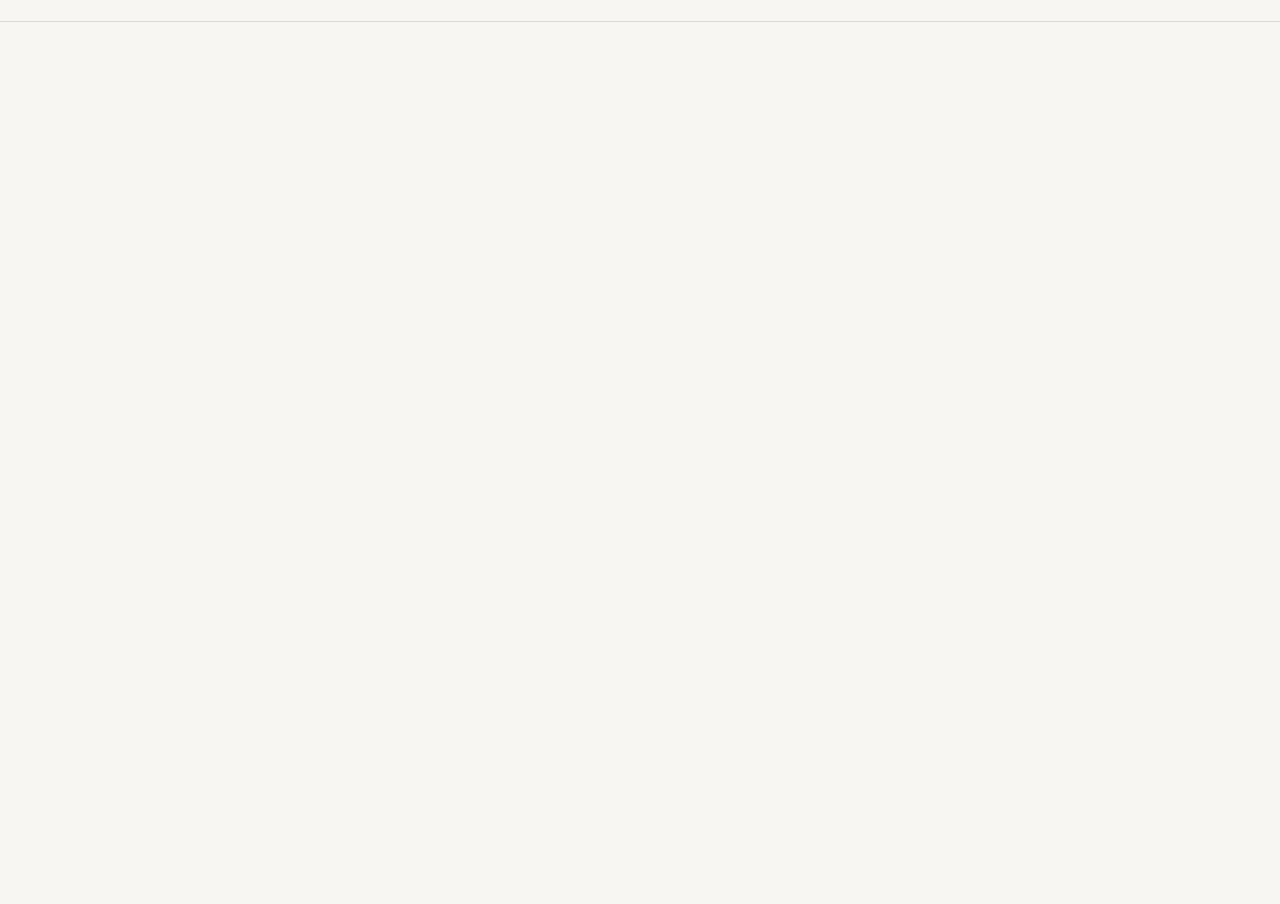
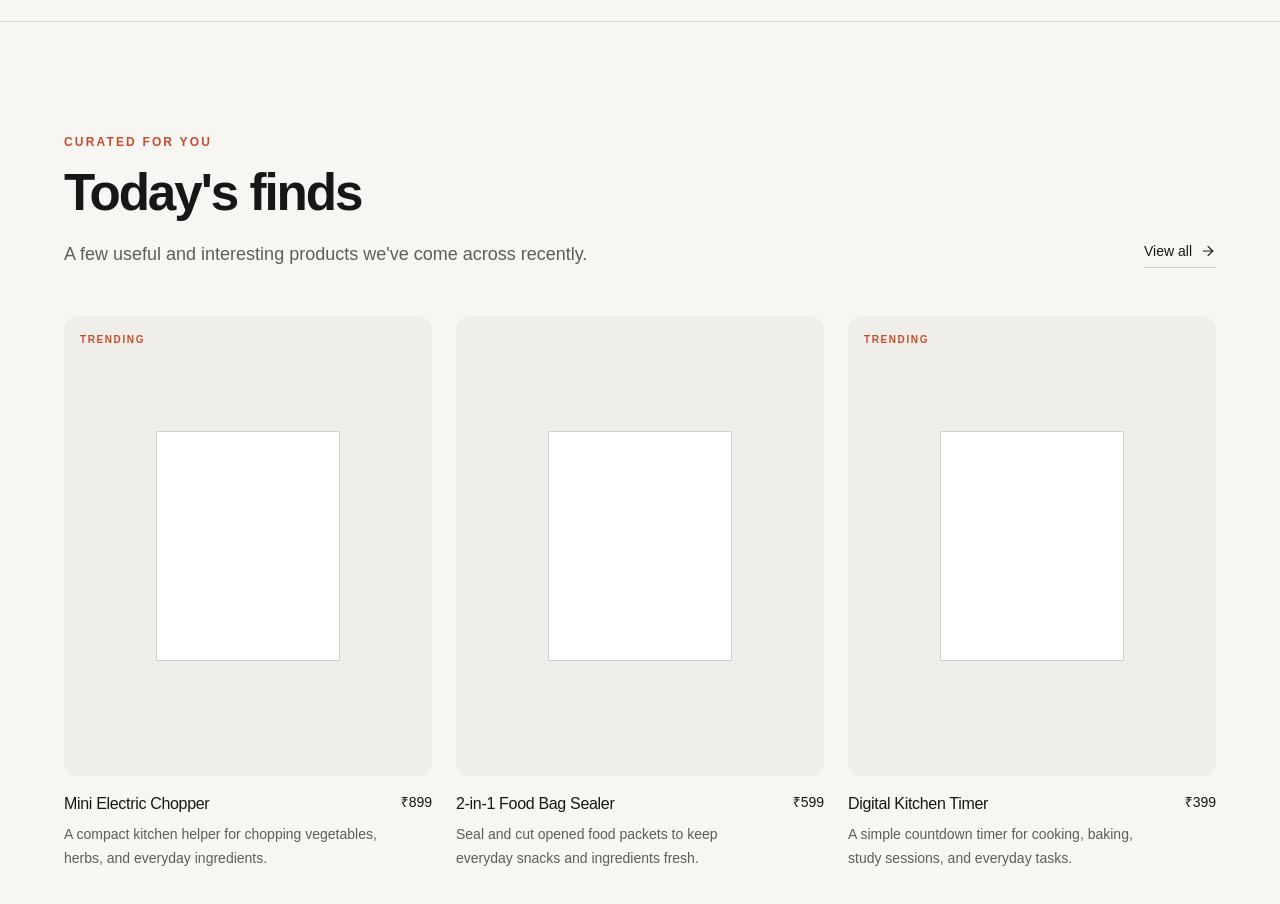
Before and after one commit to daily-finds-hub-india/daily-finds-hub, a Next.js app: page / in a window 1280 px wide. Shown: the part 780-1684 px from the top of the page. Before the commit the page ends 802 px from the top, so only its background shows below. Built offline with nearby package versions, Linux system fonts and the light colour scheme.

Commit message:
feat: add product discovery cards

```diff
--- a/src/app/page.tsx
+++ b/src/app/page.tsx
@@ -1,9 +1,11 @@
+import { FeaturedProducts } from '@/components/home/FeaturedProducts';
 import { Hero } from '@/components/home/Hero';
 
 export default function Home() {
   return (
     <main>
       <Hero />
+      <FeaturedProducts />
     </main>
   );
 }
--- /dev/null
+++ b/src/components/home/FeaturedProducts.tsx
@@ -0,0 +1,51 @@
+import Link from 'next/link';
+import { ArrowRight } from 'lucide-react';
+
+import { Container } from '@/components/layout/Container';
+import { ProductCard } from '@/components/products/ProductCard';
+import { Section } from '@/components/ui/Section';
+import { SectionHeading } from '@/components/ui/SectionHeading';
+
+import { products } from '@/data/products';
+
+export function FeaturedProducts() {
+  const featuredProducts = products
+    .filter((product) => product.featured)
+    .slice(0, 3);
+
+  if (featuredProducts.length === 0) {
+    return null;
+  }
+
+  return (
+    <Section>
+      <Container>
+        <div className="flex flex-col gap-8 sm:flex-row sm:items-end sm:justify-between">
+          <SectionHeading
+            eyebrow="Curated for you"
+            title="Today's finds"
+            description="A few useful and interesting products we've come across recently."
+          />
+
+          <Link
+            href="/products"
+            className="group inline-flex shrink-0 items-center gap-2 self-start border-b border-[var(--border-strong)] pb-1.5 text-sm font-medium text-[var(--text-primary)] transition-colors hover:border-[var(--accent)] hover:text-[var(--accent)] sm:self-auto"
+          >
+            View all
+            <ArrowRight
+              size={16}
+              strokeWidth={1.8}
+              className="transition-transform duration-200 group-hover:translate-x-1"
+            />
+          </Link>
+        </div>
+
+        <div className="mt-12 grid gap-x-6 gap-y-12 sm:grid-cols-2 lg:grid-cols-3">
+          {featuredProducts.map((product) => (
+            <ProductCard key={product.id} product={product} />
+          ))}
+        </div>
+      </Container>
+    </Section>
+  );
+}
--- /dev/null
+++ b/src/components/products/ProductCard.tsx
@@ -0,0 +1,52 @@
+import Link from 'next/link';
+import { ArrowUpRight } from 'lucide-react';
+
+import type { Product } from '@/types/product';
+
+interface ProductCardProps {
+  product: Product;
+}
+
+export function ProductCard({ product }: ProductCardProps) {
+  return (
+    <article className="group">
+      <Link href={`/products/${product.slug}`} className="block">
+        <div className="relative aspect-[4/5] overflow-hidden rounded-[var(--radius-lg)] bg-[var(--surface-muted)]">
+          <div className="absolute inset-0 flex items-center justify-center">
+            <div className="h-1/2 w-1/2 border border-[var(--border-strong)] bg-[var(--surface)] transition-transform duration-500 group-hover:scale-105" />
+          </div>
+
+          {product.trending && (
+            <span className="absolute left-4 top-4 text-[10px] font-semibold uppercase tracking-[0.16em] text-[var(--accent)]">
+              Trending
+            </span>
+          )}
+
+          <span className="absolute bottom-4 right-4 flex h-9 w-9 items-center justify-center rounded-full bg-[var(--surface)] text-[var(--text-primary)] opacity-0 shadow-[var(--shadow-subtle)] transition-all duration-300 group-hover:opacity-100">
+            <ArrowUpRight size={16} strokeWidth={1.8} />
+          </span>
+        </div>
+
+        <div className="pt-4">
+          <div className="flex items-start justify-between gap-4">
+            <div>
+              <h3 className="text-base font-medium leading-6 tracking-[-0.02em] text-[var(--text-primary)] transition-colors duration-200 group-hover:text-[var(--accent)]">
+                {product.name}
+              </h3>
+
+              <p className="mt-1.5 line-clamp-2 text-sm leading-6 text-[var(--text-secondary)]">
+                {product.description}
+              </p>
+            </div>
+
+            {product.price && (
+              <span className="shrink-0 text-sm font-medium text-[var(--text-primary)]">
+                ₹{product.price.amount.toLocaleString('en-IN')}
+              </span>
+            )}
+          </div>
+        </div>
+      </Link>
+    </article>
+  );
+}
--- /dev/null
+++ b/src/components/ui/Section.tsx
@@ -0,0 +1,15 @@
+import type { HTMLAttributes } from 'react';
+
+import { cn } from '@/lib/utils';
+
+interface SectionProps extends HTMLAttributes<HTMLElement> {
+  children: React.ReactNode;
+}
+
+export function Section({ children, className, ...props }: SectionProps) {
+  return (
+    <section className={cn('py-20 sm:py-24 lg:py-28', className)} {...props}>
+      {children}
+    </section>
+  );
+}
--- a/src/data/products.ts
+++ b/src/data/products.ts
@@ -1,3 +1,85 @@
 import type { Product } from '@/types/product';
 
-export const products: Product[] = [];
+export const products: Product[] = [
+  {
+    id: 'dummy-001',
+    slug: 'mini-electric-chopper',
+    name: 'Mini Electric Chopper',
+    description:
+      'A compact kitchen helper for chopping vegetables, herbs, and everyday ingredients.',
+    category: 'kitchen',
+    image: '/images/products/mini-electric-chopper.webp',
+    price: {
+      amount: 899,
+      currency: 'INR'
+    },
+    rating: 4.3,
+    reviewCount: 2847,
+    featured: true,
+    trending: true
+  },
+  {
+    id: 'dummy-002',
+    slug: '2-in-1-food-bag-sealer',
+    name: '2-in-1 Food Bag Sealer',
+    description:
+      'Seal and cut opened food packets to keep everyday snacks and ingredients fresh.',
+    category: 'kitchen',
+    image: '/images/products/food-bag-sealer.webp',
+    price: {
+      amount: 599,
+      currency: 'INR'
+    },
+    rating: 4.2,
+    reviewCount: 1632,
+    featured: true
+  },
+  {
+    id: 'dummy-003',
+    slug: 'digital-kitchen-timer',
+    name: 'Digital Kitchen Timer',
+    description:
+      'A simple countdown timer for cooking, baking, study sessions, and everyday tasks.',
+    category: 'kitchen',
+    image: '/images/products/digital-kitchen-timer.webp',
+    price: {
+      amount: 399,
+      currency: 'INR'
+    },
+    rating: 4.4,
+    reviewCount: 918,
+    featured: true,
+    trending: true
+  },
+  {
+    id: 'dummy-004',
+    slug: 'rechargeable-electric-lighter',
+    name: 'Rechargeable Electric Lighter',
+    description:
+      'A flameless rechargeable lighter designed for convenient everyday kitchen use.',
+    category: 'home',
+    image: '/images/products/electric-lighter.webp',
+    price: {
+      amount: 499,
+      currency: 'INR'
+    },
+    rating: 4.1,
+    reviewCount: 1254,
+    trending: true
+  },
+  {
+    id: 'dummy-005',
+    slug: 'digital-kitchen-scale',
+    name: 'Digital Kitchen Scale',
+    description:
+      'A compact precision scale for weighing ingredients while cooking and baking.',
+    category: 'kitchen',
+    image: '/images/products/kitchen-scale.webp',
+    price: {
+      amount: 699,
+      currency: 'INR'
+    },
+    rating: 4.5,
+    reviewCount: 3210
+  }
+];
```
